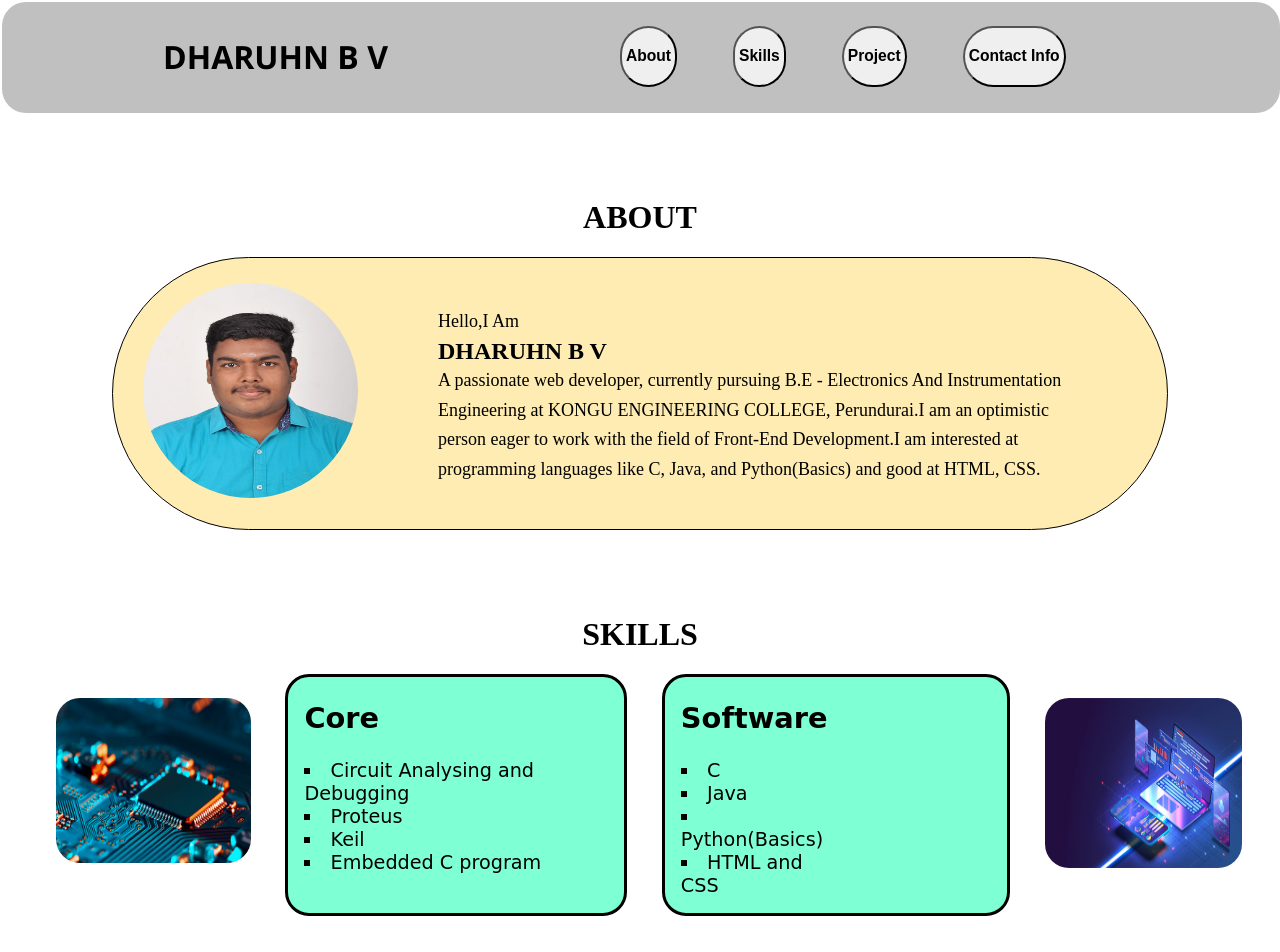
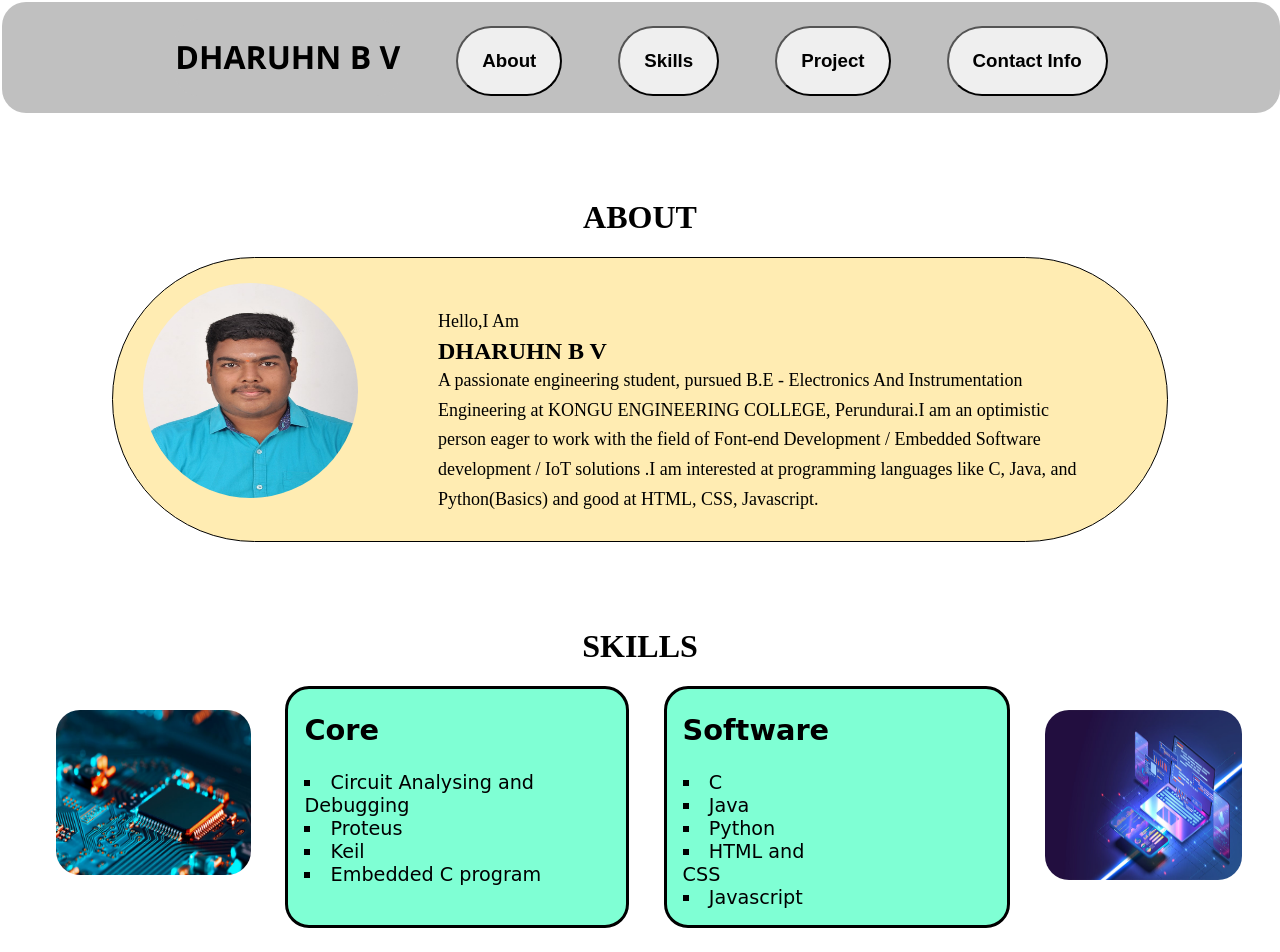
Before and after one commit to DHARUHN/Portfolio, a plain HTML site: page index.html in a window 1280 px wide. Shown: the top 952 px of the page. Drawn offline with Linux system fonts and the light colour scheme.

Commit message:
Add files via upload

```diff
--- a/Portfolio.css
+++ b/Portfolio.css
@@ -2,18 +2,22 @@ body{
     margin:0px;
     margin-top: 0%;
     padding: 0px;
+    display: flex;
+    flex-wrap:wrap;
+
 }
 .other{
-    padding:0.25rem;
-}
-button{
     margin-top: 0.5rem;
-    border-radius: 25rem;
-    padding-left: 3rem;
-    padding-right: 3rem;
+    padding-left: 1.5rem;
+    padding-right: 1.5rem;
+    border-radius: 15rem;
+    font-size: medium;
 }
 .name,.firsttable{
-display:flex;
+    display: flex;
+    justify-content: space-evenly;
+    justify-content: center;
+text-align: center;
 column-gap: 3.5rem;
 margin-top: 1.5px;
 margin-bottom: 0px;
@@ -21,8 +25,6 @@ background-color: rgb(192, 192, 192);
 border-color:s;
 padding-top: 1rem;
 padding-bottom: 1.1rem;
-padding-left: 5rem;
-padding-right: 11rem;
 font-family:'Segoe UI', Tahoma, Geneva, Verdana, sans-serif;
 border-radius: 1.5rem;
 margin-left: 1.5px;
@@ -47,6 +49,7 @@ margin-right: 0px;
     padding-left: 30px;
 }
 .content1{
+    text-align: left;
     padding-top: 1.5rem;
     line-height: 1.85rem;
     font-size:large;
@@ -54,7 +57,7 @@ margin-right: 0px;
 .name2{
     font-size:x-large;
 }
-.skills{
+.skills,.about{
     padding-top: 1rem;
     text-align: center;
     margin-top: 3rem;
@@ -69,6 +72,7 @@ margin-right: 0px;
 
 }
 .core{
+    text-align: left;
     padding: 1rem;
     margin-top: 0px;
     padding-top: 0px;
@@ -79,6 +83,7 @@ margin-right: 0px;
     background-color: aquamarine;
 }
 .Software{
+    text-align: left;
     padding: 1rem;
     border-radius: 1.5rem;
     padding-right: 11rem;
--- a/index.html
+++ b/index.html
@@ -7,22 +7,24 @@
     <link rel="stylesheet" href="Portfolio.css">
 </head>
 <body>
+    <center>
     <div class="one">
-        <center>
-        <table >
+        <div >
             <div class="firsttable">
-            <div><h1 class="name">DHARUHN B V</h1></div>
-            <div><button class="other"><h3>About</h3></button></div>
-            <div><button class="other"><h3>Skills</h3></button></div>
-            <div><button class="other"><h3>Project</h3></button></div>
-            <div><button class="other"><h3>Contact Info</h3></button></div>
+                <h1 class="name">DHARUHN B V</h1>
+                <button class="other"><h3>About</h3></button>
+                <button class="other"><h3>Skills</h3></button>
+                <button class="other"><h3>Project</h3></button>
+                <button class="other"><h3>Contact Info</h3></button>
             </div>
-        </table>
-        </center>
-        <div class="skills">
+        </div>
+    </div>
+
+    <div class="about">
             <H1>ABOUT</H1>
-        </div>
-        <div class="image">
+    </div>
+
+    <div class="image">
             <table>
                 <div >
                     <img src="BVD_img.jpg" class="myimg" alt=""width="215"height="215">
@@ -30,10 +32,15 @@
                 <div class="content1">
                     Hello,I Am<br>
                     <div class="name2"><b>DHARUHN B V</b><br></div>
-                    A passionate web developer, currently pursuing B.E - Electronics And Instrumentation Engineering
+                    A passionate engineering student, pursued B.E - Electronics And Instrumentation Engineering
+                    at KONGU ENGINEERING COLLEGE, Perundurai.I am an optimistic person eager to work with
+                    the field of Font-end Development / Embedded Software development / IoT solutions .I am interested at programming languages like C, Java, and
+                    Python(Basics) and good at HTML, CSS, Javascript.
+                    <!-- A passionate web developer, pursued B.E - Electronics And Instrumentation Engineering
                     at KONGU ENGINEERING COLLEGE, Perundurai.I am an optimistic person eager to work with
                     the field of Front-End Development.I am interested at programming languages like C, Java, and
-                    Python(Basics) and good at HTML, CSS.
+                    Python(Basics) and good at HTML, CSS. -->
+
                 </div>
             </table>
         </div>
@@ -54,10 +61,11 @@
             </div>
             <div class="Software">
                 <h2>Software</h3>
-                <li>C</li>
+                <li>C </li>
                 <li>Java</li>
-                <li>Python(Basics)</li>
+                <li>Python</li>
                 <li>HTML and CSS</li>
+                <li>Javascript</li>
             </div>
             <img src="SI1.jpg" class="add_img" alt=""width="197"height="170">
         </table>
@@ -73,11 +81,15 @@
             <div class="core">
                 <h2>Core</h3>
                 <li>Automatic Calendering Roll Cleaning<br> mechine using IoT Technology</li>
-                <li>Reverse Monitoring Sensor <br>using LM358</li>
+                <li>IoT integrated quality ckecking and <br>stage classification for Dairy products</li>
+                <br>
+                <li>MINI-PROJECT:- <br> IoT based pipeline leakage detection system </li>
             </div>
             <div class="Software">
                 <h2>Software</h3>
                 <li>Portfolio Website</li>
+                <li>Weather App</li>
+                <li>Passsword Manager</li>
             </div>
             <img src="SI2.jpg" class="add_img" alt=""width="185"height="165">
 
@@ -107,5 +119,6 @@
     <div class="design">
         <p><b>DESIGNED  BY  DHARUHN B V</b></p>
     </div>
+</center>
 </body>
 </html>
```
